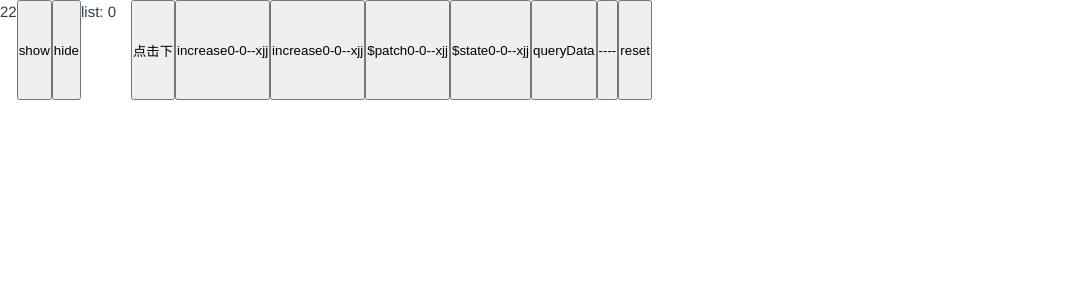
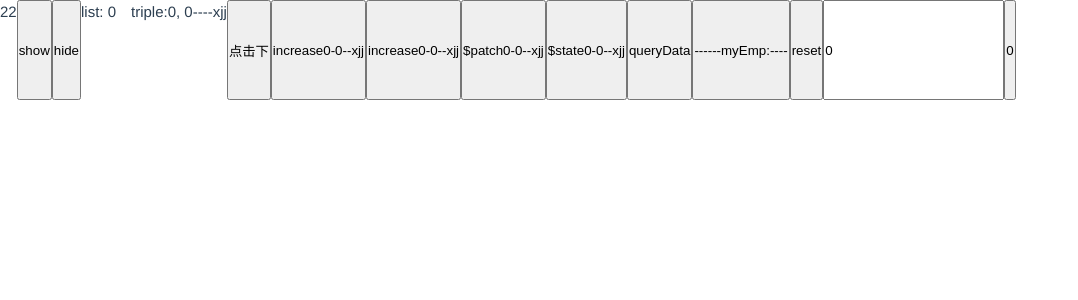
Before and after one commit to zj0606/jq-vue-cct3, a Vue app: page /#/ in a window 1280 px wide. Shown: the top 300 px of the page, without its empty margins (0-1078 px from the left). Built offline with nearby package versions, Linux system fonts and the light colour scheme; what v-resize-xjj would draw is missing.

Commit message:
Getter 只是幕后的计算属性，所以不可以向它们传递任何参数:但是可以通过返回函数接收任意参数

```diff
--- a/src/App.vue
+++ b/src/App.vue
@@ -8,7 +8,7 @@
 import GlobalPro from '@/layout/globalProperties/index.vue'
 // 自定义全局插件
 // import Loading from '@/layout/loading/index.vue'
-import Index from '@/layout/nextTick/index.vue'
+import Index from '@/layout/nextTick/optionsCompIndex.vue'
 </script>
 
 <template>
--- a/src/layout/nextTick/optionsCompIndex.vue
+++ b/src/layout/nextTick/optionsCompIndex.vue
@@ -11,15 +11,15 @@ export default defineComponent({
       const test = useTestStore()
       console.log('test', test)
       const { increase, queryData, setEmp } = test
-      const { state, getHobby, double } = storeToRefs(test)
+      const { state, getHobby, double, quadruple } = storeToRefs(test)
       const container = ref<HTMLDivElement>()
       type List = {
         name: string,
         text: string
       }
       const list = reactive<List[]>([])
-
-      return { increase, queryData, setEmp, state, getHobby, double, test, container, list }
+      const ipt = ref<number>(0)
+      return { increase, queryData, setEmp, state, getHobby, double, test, container, list, quadruple, ipt }
   },
   computed: {
     // 数组形式：使用和定义的状态一致
@@ -28,7 +28,7 @@ export default defineComponent({
       // myEmp: 'emp',
       triple: store => store.state.count * 3,
       // 它可以访问 `this`，但它没有标注类型...
-      magicValue(store) {
+      magicValue(store): string {
         return this.triple + this.myEmp + store.state.hobby
       },
     }),
@@ -117,6 +117,8 @@ export default defineComponent({
   <button @click="queryData">queryData</button>
   <button @click="setEmp('jjj')">{{ emp }}--myEmp:{{ myEmp }}</button>
   <button @click="handleReset">reset</button>
+  <input type="text" v-model="ipt">
+  <button>{{ quadruple(ipt) }}</button>
 </template>
 
 <style scoped lang="scss">
--- a/src/layout/store/index.ts
+++ b/src/layout/store/index.ts
@@ -65,6 +65,12 @@ export const useTestStore = defineStore(constant.Test, () => {
   const double = computed(() => {
     return state.count * 2
   })
+  const quadruple = computed(() => {
+    return (num: number):number => {
+
+      return state.count * num
+    }
+  })
   // 可以执行异步 同步操作
 
   const increase = () => {
@@ -82,6 +88,6 @@ export const useTestStore = defineStore(constant.Test, () => {
     emp.value = name
   }
   return {
-    state, emp, getHobby, double, increase, queryData, setEmp
+    state, emp, getHobby, double, increase, queryData, setEmp, quadruple
   }
 })
```
